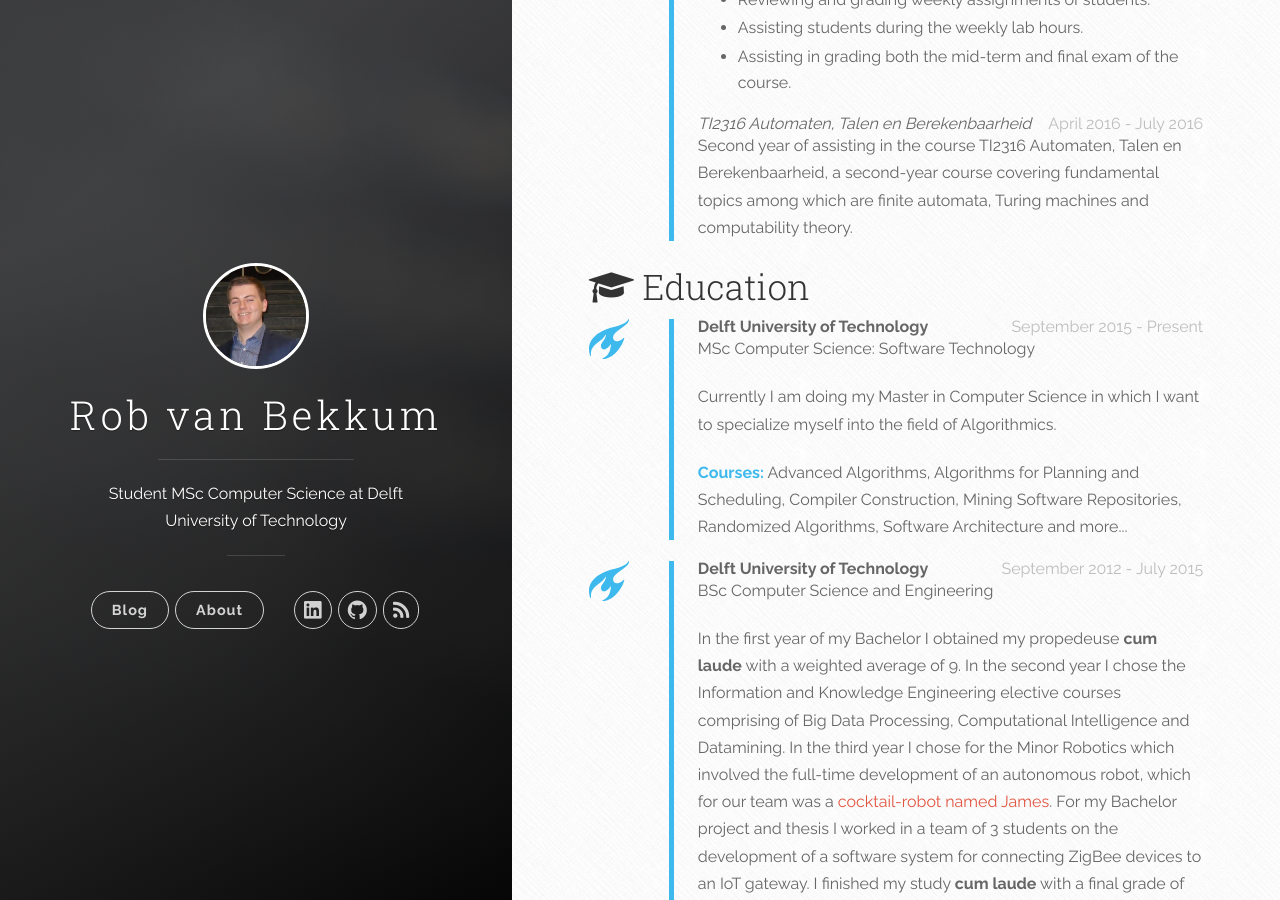
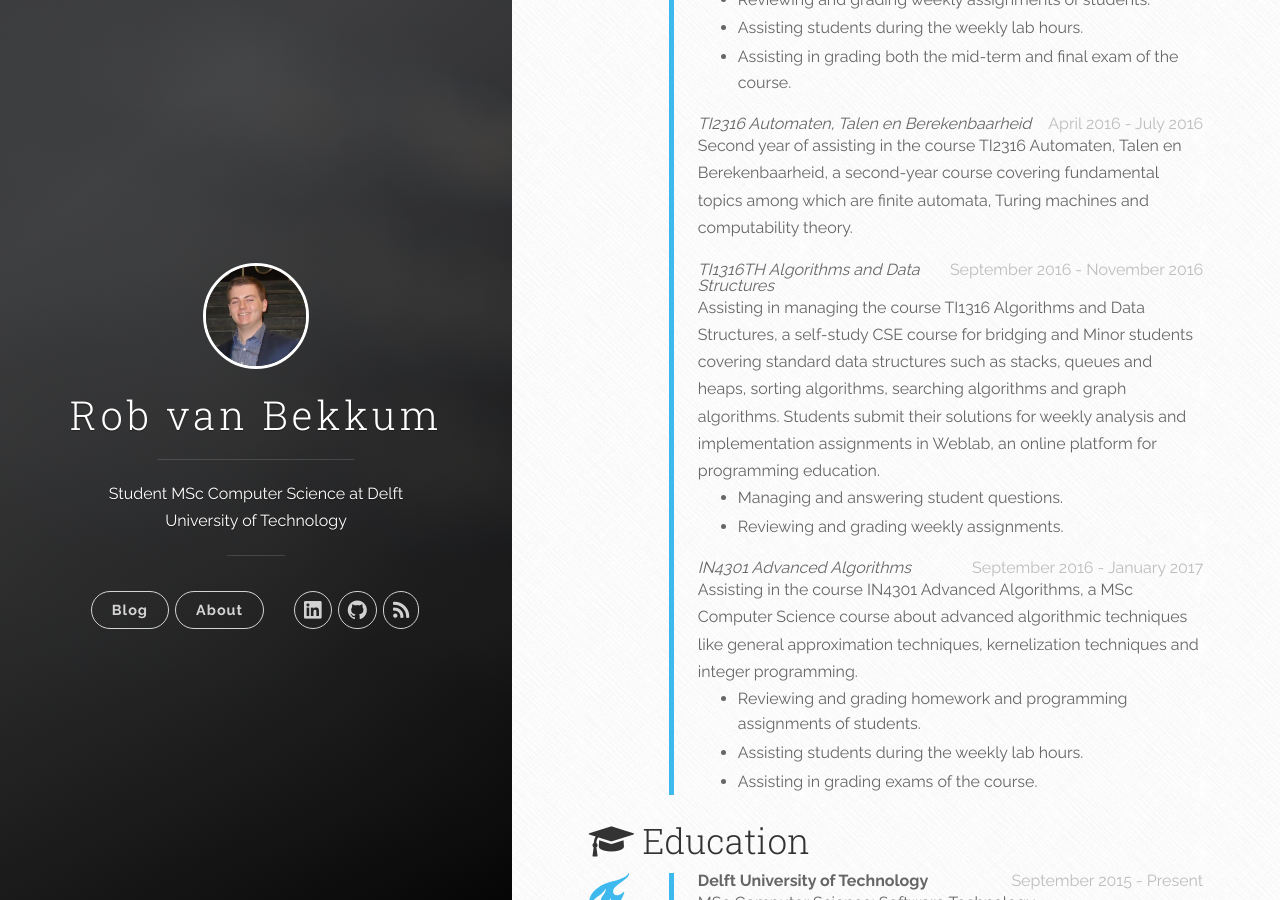
Before and after one commit to rvanbekkum/rvanbekkum.github.io, a Jekyll site: the page built from index.html, in a window 1280 px wide and 900 px high, scrolled down 2656 px. Built offline with Jekyll 4.4.1, drawn with Linux system fonts in a browser that asks for light colours; nearby versions of some CDN libraries; formulas are drawn with MathJax 3; the list of posts is cut into pages by our own code; some of the changed text lies outside the part shown.

Commit message:
Update of about.md

```diff
--- a/_includes/pages/about.md
+++ b/_includes/pages/about.md
@@ -42,7 +42,7 @@ DSP Innovation B.V.
 <div>
 <img src="images/tudelft.svg" class="resumelogo" style="width: 40px;" />
 <div class="verticalLine" style="border-left-color: #3db9ed">
-<span class="resumedates">October 2013 - July 2016</span>
+<span class="resumedates">October 2013 - January 2017</span>
 <strong>
 <a href="http://www.tudelft.nl/" style="color: inherit;">
 Delft University of Technology
@@ -95,6 +95,23 @@ Delft University of Technology
 <span class="resumedates">April 2016 - July 2016</span>
 <em>TI2316 Automaten, Talen en Berekenbaarheid</em>
 <p>Second year of assisting in the course TI2316 Automaten, Talen en Berekenbaarheid, a second-year course covering fundamental topics among which are finite automata, Turing machines and computability theory.</p>
+
+<span class="resumedates">September 2016 - November 2016</span>
+<em>TI1316TH Algorithms and Data Structures</em>
+<p>Assisting in managing the course TI1316 Algorithms and Data Structures, a self-study CSE course for bridging and Minor students covering standard data structures such as stacks, queues and heaps, sorting algorithms, searching algorithms and graph algorithms. Students submit their solutions for weekly analysis and implementation assignments in Weblab, an online platform for programming education.</p>
+<ul>
+	<li>Managing and answering student questions.</li>
+	<li>Reviewing and grading weekly assignments.</li>
+</ul>
+
+<span class="resumedates">September 2016 - January 2017</span>
+<em>IN4301 Advanced Algorithms</em>
+<p>Assisting in the course IN4301 Advanced Algorithms, a MSc Computer Science course about advanced algorithmic techniques like general approximation techniques, kernelization techniques and integer programming.</p>
+<ul>
+	<li>Reviewing and grading homework and programming assignments of students.</li>
+	<li>Assisting students during the weekly lab hours.</li>
+	<li>Assisting in grading exams of the course.</li>
+</ul>
 </div>
 </div>
 
```
Also changed, not shown: other parts of _includes/pages/about.md (+10 -2 lines).
